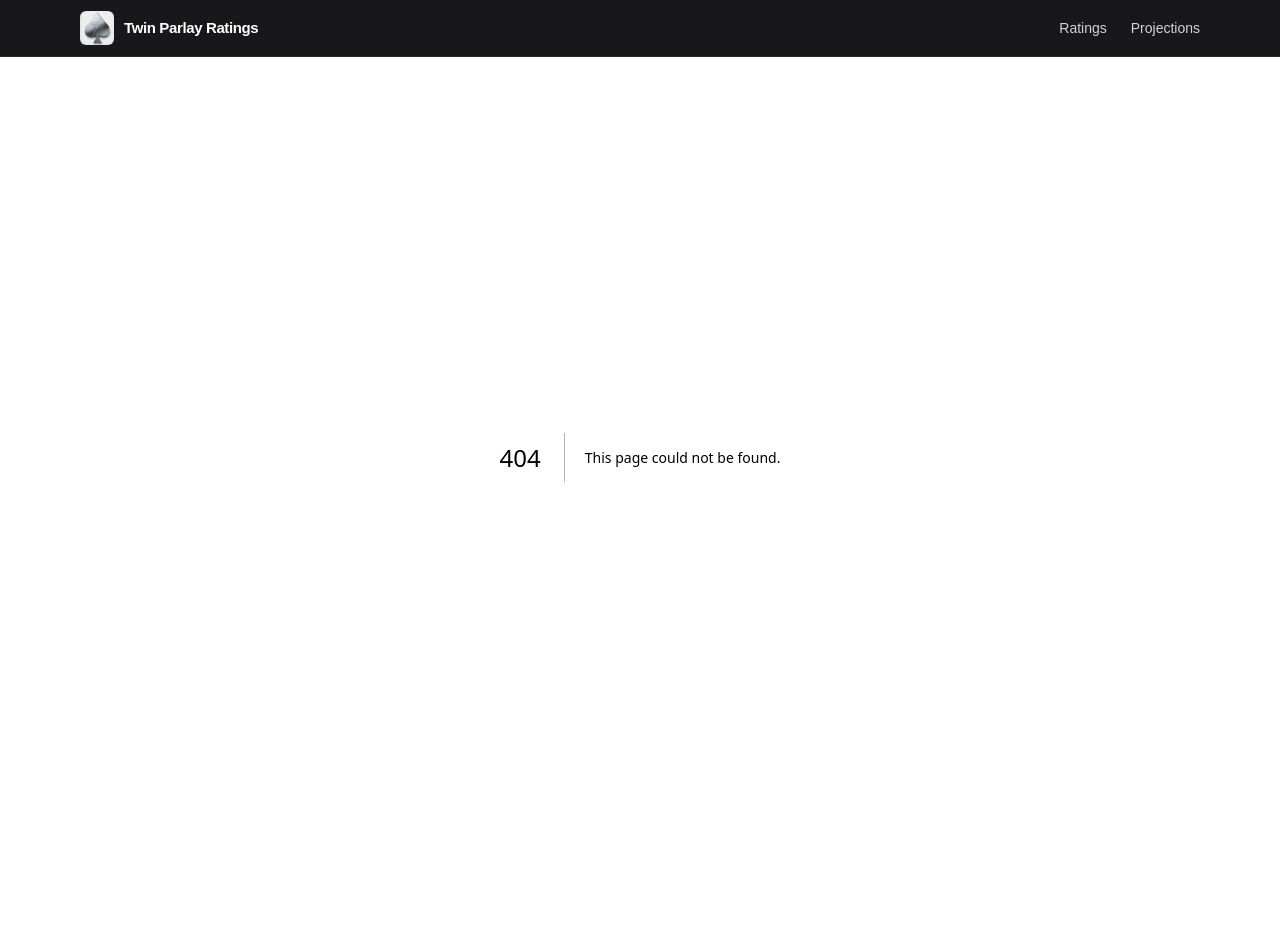
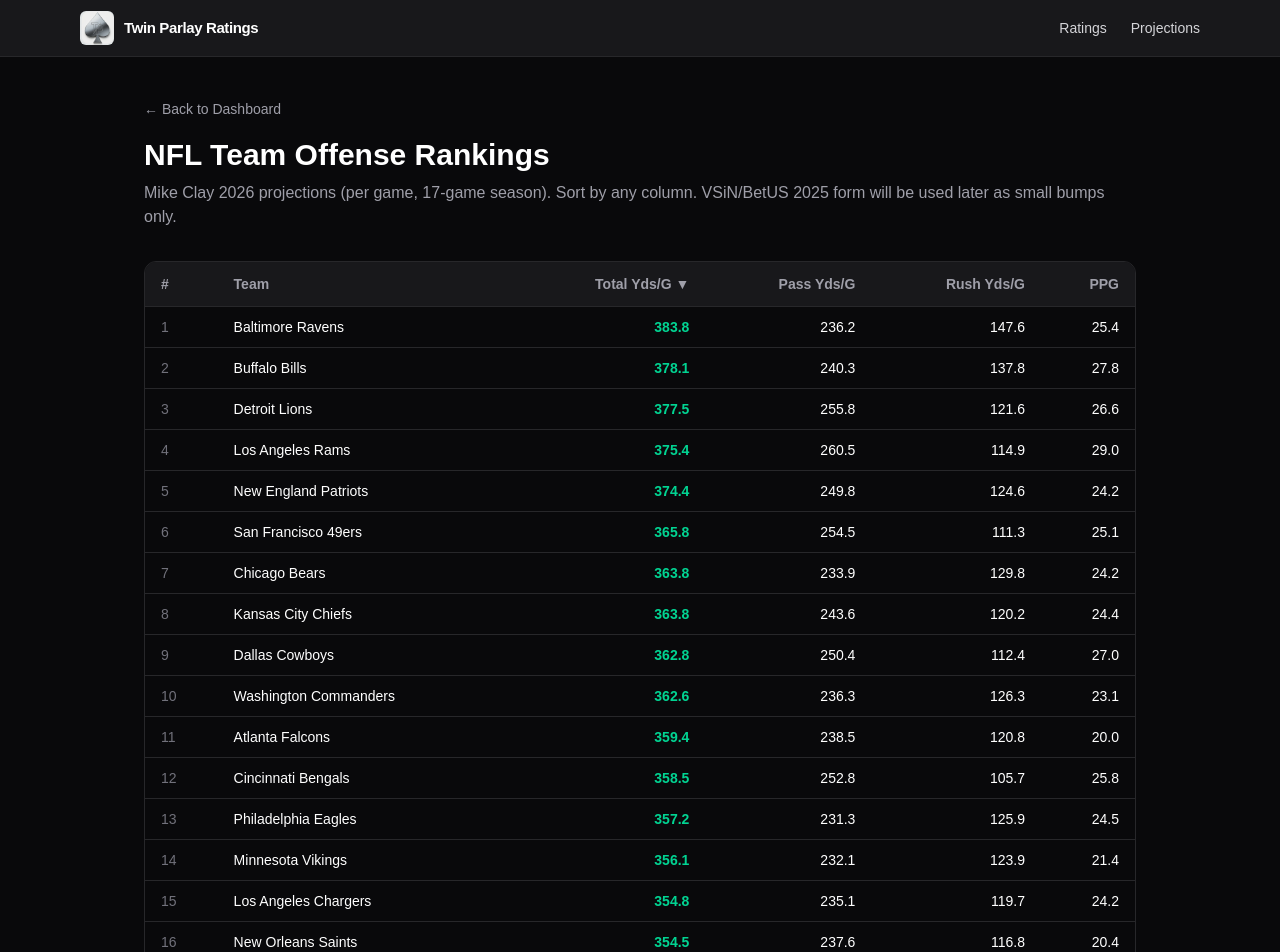
Before and after one commit to tecmosuperhawk/twin-parlay-football-ratings, a Next.js app: page /nfl/offense in a window 1280 px wide. Before the commit this address had no page. Shown: the top 952 px of the page. Before the commit the page ends 857 px from the top, so only its background shows below. Built offline with nearby package versions, Linux system fonts and the light colour scheme.

Commit message:
Add NFL team offense rankings from Mike Clay 2026

```diff
--- /dev/null
+++ b/src/app/nfl/offense/page.tsx
@@ -0,0 +1,106 @@
+"use client";
+
+import { useMemo, useState } from "react";
+import { NFL_OFFENSE_2026, type NflOffenseRow } from "@/data/nflOffense2026";
+
+type SortKey = "total_pg" | "pass_pg" | "rush_pg" | "ppg";
+
+export default function NflOffensePage() {
+  const [sortKey, setSortKey] = useState<SortKey>("total_pg");
+  const [sortAsc, setSortAsc] = useState(false);
+
+  const rows = useMemo(() => {
+    const list = [...NFL_OFFENSE_2026];
+    list.sort((a, b) =>
+      sortAsc ? a[sortKey] - b[sortKey] : b[sortKey] - a[sortKey]
+    );
+    return list;
+  }, [sortKey, sortAsc]);
+
+  function toggle(key: SortKey) {
+    if (sortKey === key) setSortAsc(!sortAsc);
+    else {
+      setSortKey(key);
+      setSortAsc(false);
+    }
+  }
+
+  function arrow(key: SortKey) {
+    if (sortKey !== key) return "";
+    return sortAsc ? " ▲" : " ▼";
+  }
+
+  return (
+    <main className="min-h-screen bg-zinc-950 text-white">
+      <div className="max-w-5xl mx-auto px-4 py-10">
+        <div className="mb-8">
+          <a href="/" className="text-zinc-400 hover:text-white text-sm">
+            ← Back to Dashboard
+          </a>
+          <h1 className="text-3xl font-bold mt-4">NFL Team Offense Rankings</h1>
+          <p className="text-zinc-400 mt-2">
+            Mike Clay 2026 projections (per game, 17-game season). Sort by any
+            column. VSiN/BetUS 2025 form will be used later as small bumps only.
+          </p>
+        </div>
+
+        <div className="rounded-xl border border-zinc-800 overflow-x-auto">
+          <table className="w-full text-sm">
+            <thead className="bg-zinc-900 text-zinc-400">
+              <tr>
+                <th className="text-left px-4 py-3">#</th>
+                <th className="text-left px-4 py-3">Team</th>
+                <th
+                  className="text-right px-4 py-3 cursor-pointer hover:text-white"
+                  onClick={() => toggle("total_pg")}
+                >
+                  Total Yds/G{arrow("total_pg")}
+                </th>
+                <th
+                  className="text-right px-4 py-3 cursor-pointer hover:text-white"
+                  onClick={() => toggle("pass_pg")}
+                >
+                  Pass Yds/G{arrow("pass_pg")}
+                </th>
+                <th
+                  className="text-right px-4 py-3 cursor-pointer hover:text-white"
+                  onClick={() => toggle("rush_pg")}
+                >
+                  Rush Yds/G{arrow("rush_pg")}
+                </th>
+                <th
+                  className="text-right px-4 py-3 cursor-pointer hover:text-white"
+                  onClick={() => toggle("ppg")}
+                >
+                  PPG{arrow("ppg")}
+                </th>
+              </tr>
+            </thead>
+            <tbody>
+              {rows.map((r, i) => (
+                <tr
+                  key={r.team}
+                  className="border-t border-zinc-800 hover:bg-zinc-900/50"
+                >
+                  <td className="px-4 py-2.5 text-zinc-500">{i + 1}</td>
+                  <td className="px-4 py-2.5 font-medium">{r.team}</td>
+                  <td className="px-4 py-2.5 text-right font-semibold text-emerald-400">
+                    {r.total_pg.toFixed(1)}
+                  </td>
+                  <td className="px-4 py-2.5 text-right">{r.pass_pg.toFixed(1)}</td>
+                  <td className="px-4 py-2.5 text-right">{r.rush_pg.toFixed(1)}</td>
+                  <td className="px-4 py-2.5 text-right">{r.ppg.toFixed(1)}</td>
+                </tr>
+              ))}
+            </tbody>
+          </table>
+        </div>
+
+        <p className="text-sm text-zinc-500 mt-4">
+          Source: Mike Clay ESPN Fantasy projections (updated 8/19/2026). Pass =
+          team pass yards; Rush = RB + QB rush.
+        </p>
+      </div>
+    </main>
+  );
+}
--- a/src/app/page.tsx
+++ b/src/app/page.tsx
@@ -34,6 +34,15 @@
               Game-by-game spreads, totals, and edges vs the market.
             </p>
           </a>
+          <a
+            href="/nfl/offense"
+            className="block rounded-xl border border-zinc-800 bg-zinc-900 p-6 hover:border-zinc-600 transition"
+          >
+            <h2 className="text-xl font-semibold mb-2">NFL Offense Rankings</h2>
+            <p className="text-zinc-400 text-sm">
+              Clay 2026 team projections — total, pass, rush, PPG.
+            </p>
+          </a>
         </div>
 
         <div className="mt-10 rounded-xl border border-zinc-800 bg-zinc-900 p-6">
--- /dev/null
+++ b/src/data/nflOffense2026.ts
@@ -0,0 +1,42 @@
+export type NflOffenseRow = {
+  team: string;
+  pass_pg: number;
+  rush_pg: number;
+  total_pg: number;
+  ppg: number;
+};
+
+export const NFL_OFFENSE_2026: NflOffenseRow[] = [
+  { team: "Baltimore Ravens", pass_pg: 236.2, rush_pg: 147.6, total_pg: 383.8, ppg: 25.4 },
+  { team: "Buffalo Bills", pass_pg: 240.3, rush_pg: 137.8, total_pg: 378.1, ppg: 27.8 },
+  { team: "Detroit Lions", pass_pg: 255.8, rush_pg: 121.6, total_pg: 377.5, ppg: 26.6 },
+  { team: "Los Angeles Rams", pass_pg: 260.5, rush_pg: 114.9, total_pg: 375.4, ppg: 29.0 },
+  { team: "New England Patriots", pass_pg: 249.8, rush_pg: 124.6, total_pg: 374.4, ppg: 24.2 },
+  { team: "San Francisco 49ers", pass_pg: 254.5, rush_pg: 111.3, total_pg: 365.8, ppg: 25.1 },
+  { team: "Chicago Bears", pass_pg: 233.9, rush_pg: 129.8, total_pg: 363.8, ppg: 24.2 },
+  { team: "Kansas City Chiefs", pass_pg: 243.6, rush_pg: 120.2, total_pg: 363.8, ppg: 24.4 },
+  { team: "Dallas Cowboys", pass_pg: 250.4, rush_pg: 112.4, total_pg: 362.8, ppg: 27.0 },
+  { team: "Washington Commanders", pass_pg: 236.3, rush_pg: 126.3, total_pg: 362.6, ppg: 23.1 },
+  { team: "Atlanta Falcons", pass_pg: 238.5, rush_pg: 120.8, total_pg: 359.4, ppg: 20.0 },
+  { team: "Cincinnati Bengals", pass_pg: 252.8, rush_pg: 105.7, total_pg: 358.5, ppg: 25.8 },
+  { team: "Philadelphia Eagles", pass_pg: 231.3, rush_pg: 125.9, total_pg: 357.2, ppg: 24.5 },
+  { team: "Minnesota Vikings", pass_pg: 232.1, rush_pg: 123.9, total_pg: 356.1, ppg: 21.4 },
+  { team: "Los Angeles Chargers", pass_pg: 235.1, rush_pg: 119.7, total_pg: 354.8, ppg: 24.2 },
+  { team: "New Orleans Saints", pass_pg: 237.6, rush_pg: 116.8, total_pg: 354.5, ppg: 20.4 },
+  { team: "Miami Dolphins", pass_pg: 218.4, rush_pg: 135.1, total_pg: 353.5, ppg: 16.4 },
+  { team: "Tampa Bay Buccaneers", pass_pg: 234.5, rush_pg: 119.1, total_pg: 353.5, ppg: 22.8 },
+  { team: "New York Giants", pass_pg: 226.4, rush_pg: 126.6, total_pg: 353.0, ppg: 21.8 },
+  { team: "Green Bay Packers", pass_pg: 242.7, rush_pg: 108.7, total_pg: 351.4, ppg: 24.1 },
+  { team: "Seattle Seahawks", pass_pg: 243.9, rush_pg: 107.1, total_pg: 351.1, ppg: 24.9 },
+  { team: "Denver Broncos", pass_pg: 237.6, rush_pg: 113.4, total_pg: 350.9, ppg: 23.8 },
+  { team: "Houston Texans", pass_pg: 241.0, rush_pg: 108.1, total_pg: 349.1, ppg: 21.4 },
+  { team: "Indianapolis Colts", pass_pg: 229.9, rush_pg: 117.9, total_pg: 347.9, ppg: 22.3 },
+  { team: "Jacksonville Jaguars", pass_pg: 241.9, rush_pg: 105.8, total_pg: 347.6, ppg: 23.6 },
+  { team: "New York Jets", pass_pg: 232.9, rush_pg: 112.8, total_pg: 345.7, ppg: 20.4 },
+  { team: "Pittsburgh Steelers", pass_pg: 231.4, rush_pg: 112.2, total_pg: 343.6, ppg: 19.8 },
+  { team: "Arizona Cardinals", pass_pg: 232.2, rush_pg: 103.2, total_pg: 335.4, ppg: 17.9 },
+  { team: "Tennessee Titans", pass_pg: 230.2, rush_pg: 104.6, total_pg: 334.8, ppg: 17.9 },
+  { team: "Carolina Panthers", pass_pg: 223.1, rush_pg: 108.6, total_pg: 331.8, ppg: 18.8 },
+  { team: "Las Vegas Raiders", pass_pg: 228.9, rush_pg: 102.6, total_pg: 331.5, ppg: 18.4 },
+  { team: "Cleveland Browns", pass_pg: 216.0, rush_pg: 107.2, total_pg: 323.2, ppg: 16.8 },
+];
```
